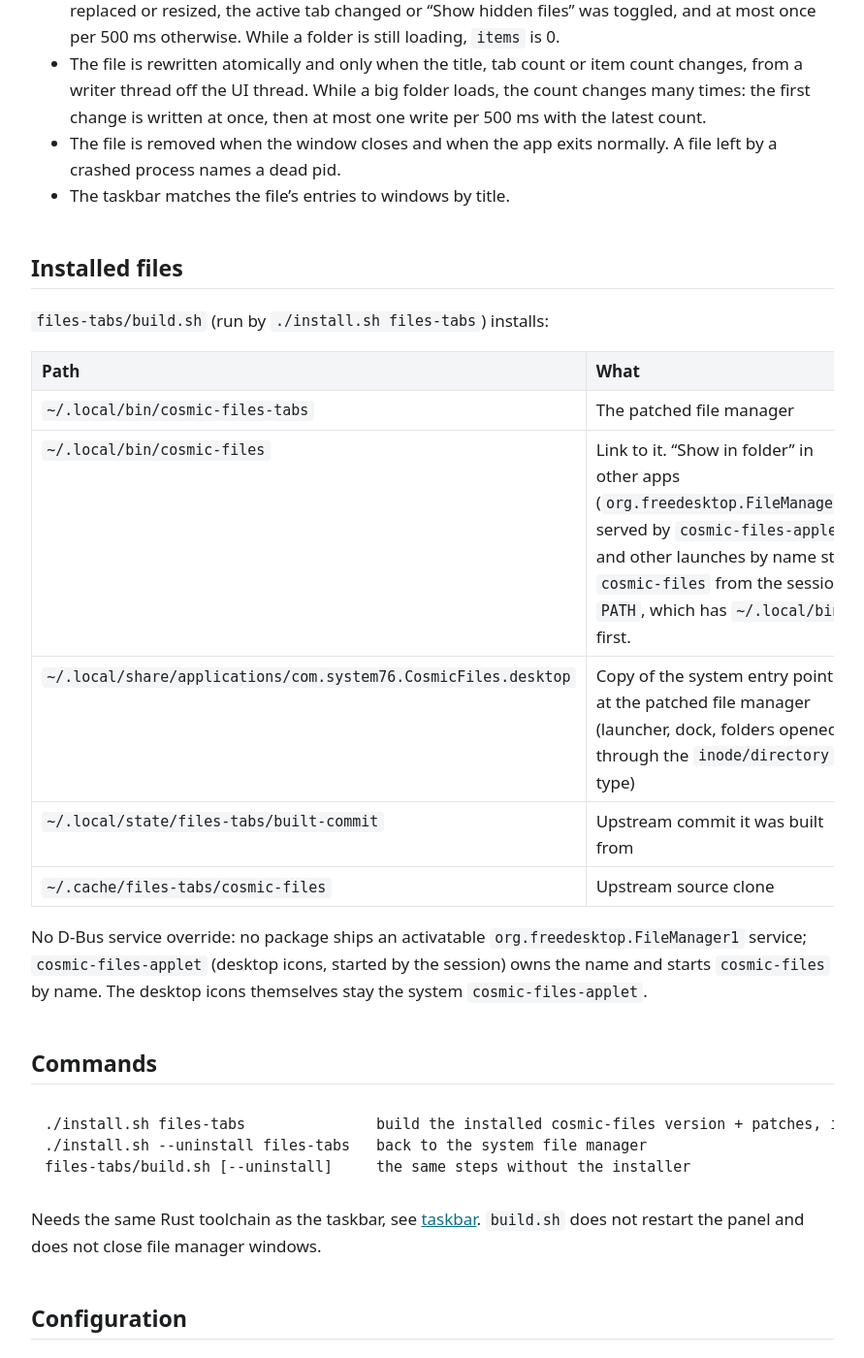
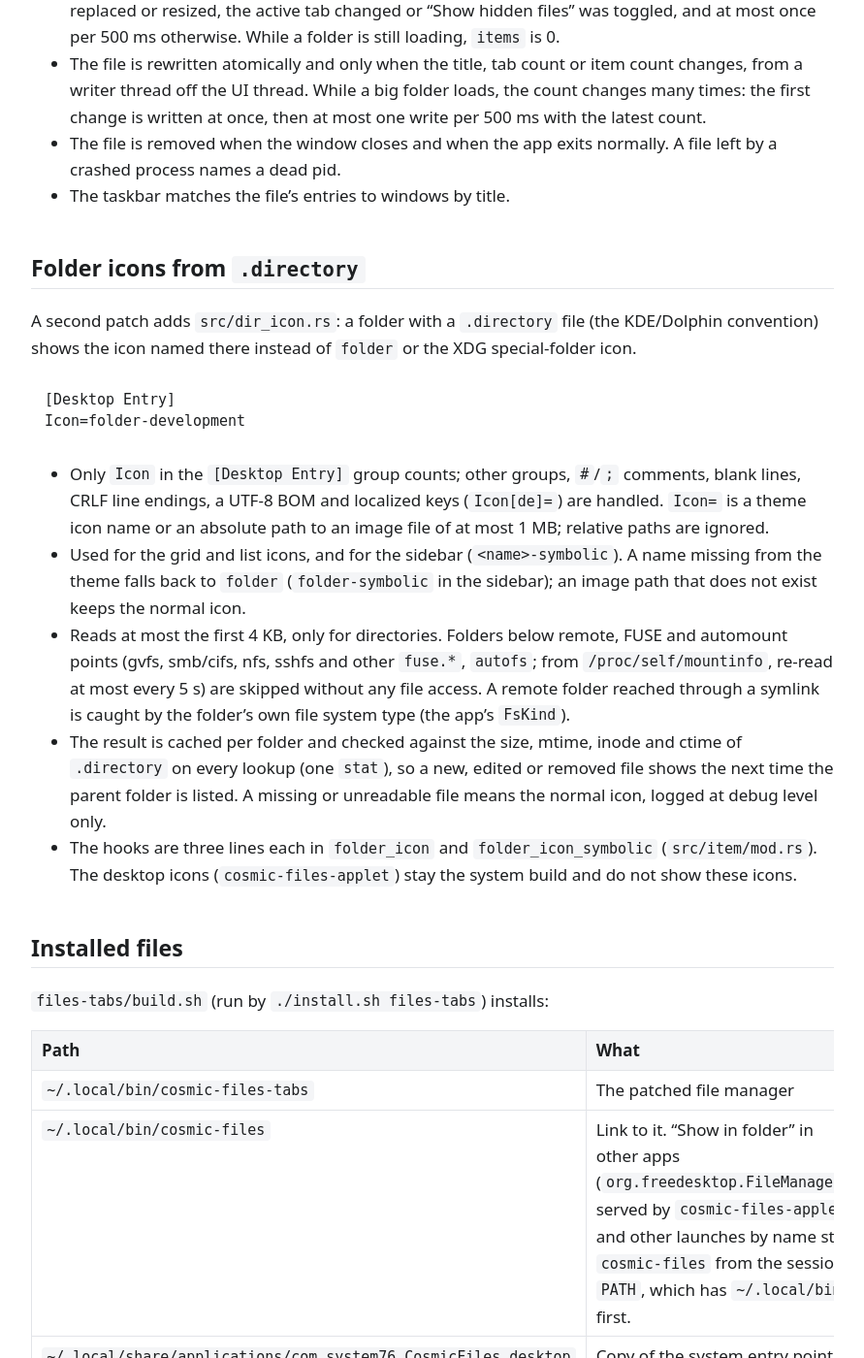
Before and after one commit to jwillmer/cosmic-desktop-extras, a Jekyll site: the page built from docs/files-tabs.md, in a window 1280 px wide and 1400 px high, scrolled down 599 px. Shown: the whole window at 97% size, without its empty margins (194-1085 px from the left). Built offline with Jekyll 4.4.1, drawn with Linux system fonts in a browser that asks for light colours; our own code applies the rules of GitHub Pages for plain Markdown files.

Commit message:
files-tabs: folders show their own icon from a .directory file
A folder with a .directory file (the KDE/Dolphin convention) shows the
icon named by Icon= in its [Desktop Entry] group, in the grid and list
views and in the sidebar, the way Music shows the music icon. New patch
0002 adds src/dir_icon.rs with small hooks in folder_icon and
folder_icon_symbolic. test.sh runs its unit tests next to
tab_publisher.

Co-Authored-By: Claude Opus 5.5 <noreply@anthropic.com>

````diff
--- a/docs/files-tabs.md
+++ b/docs/files-tabs.md
@@ -27,6 +27,32 @@ manager windows. COSMIC Files does not expose its tabs otherwise. User overview:
 - The file is removed when the window closes and when the app exits normally. A file left by a
   crashed process names a dead pid.
 - The taskbar matches the file's entries to windows by title.
+
+## Folder icons from `.directory`
+
+A second patch adds `src/dir_icon.rs`: a folder with a `.directory` file (the KDE/Dolphin
+convention) shows the icon named there instead of `folder` or the XDG special-folder icon.
+
+```ini
+[Desktop Entry]
+Icon=folder-development
+```
+
+- Only `Icon` in the `[Desktop Entry]` group counts; other groups, `#`/`;` comments, blank lines,
+  CRLF line endings, a UTF-8 BOM and localized keys (`Icon[de]=`) are handled. `Icon=` is a theme
+  icon name or an absolute path to an image file of at most 1 MB; relative paths are ignored.
+- Used for the grid and list icons, and for the sidebar (`<name>-symbolic`). A name missing from
+  the theme falls back to `folder` (`folder-symbolic` in the sidebar); an image path that does not
+  exist keeps the normal icon.
+- Reads at most the first 4 KB, only for directories. Folders below remote, FUSE and automount
+  points (gvfs, smb/cifs, nfs, sshfs and other `fuse.*`, `autofs`; from `/proc/self/mountinfo`,
+  re-read at most every 5 s) are skipped without any file access. A remote folder reached through
+  a symlink is caught by the folder's own file system type (the app's `FsKind`).
+- The result is cached per folder and checked against the size, mtime, inode and ctime of
+  `.directory` on every lookup (one `stat`), so a new, edited or removed file shows the next time the parent folder is
+  listed. A missing or unreadable file means the normal icon, logged at debug level only.
+- The hooks are three lines each in `folder_icon` and `folder_icon_symbolic` (`src/item/mod.rs`). The
+  desktop icons (`cosmic-files-applet`) stay the system build and do not show these icons.
 
 ## Installed files
 
````
Also changed, not shown: docs/testing.md (+1 -1 lines), README.md, docs/README.md, files-tabs/README.md, 3 other files.
